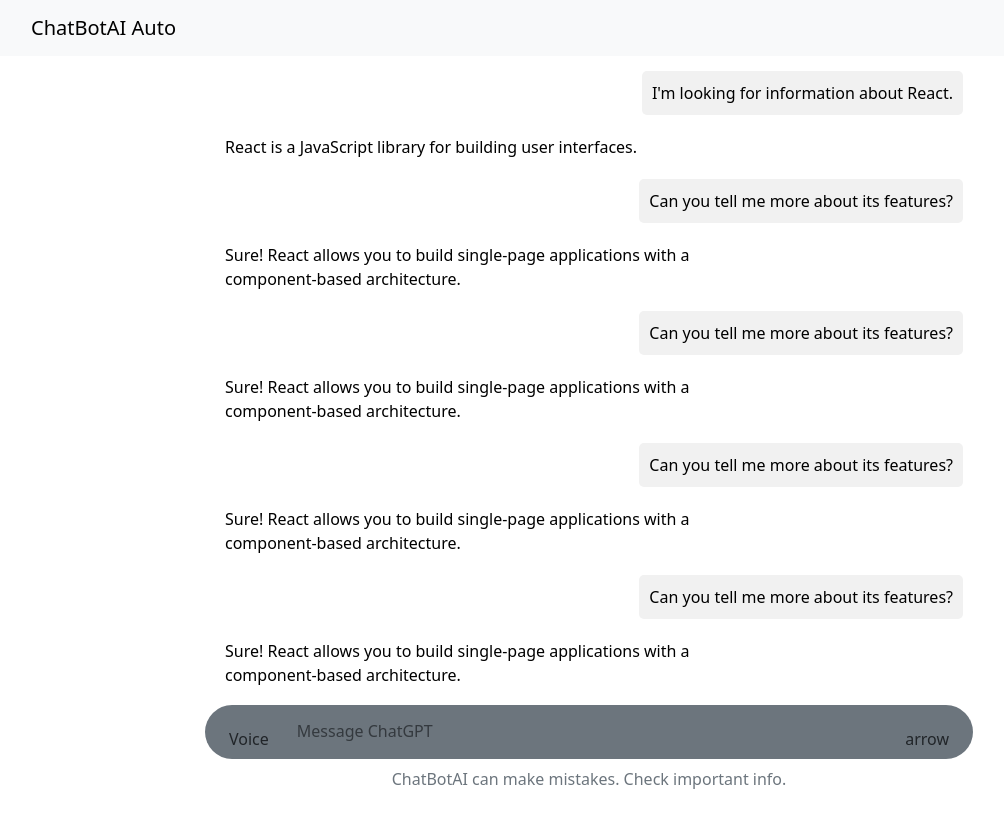
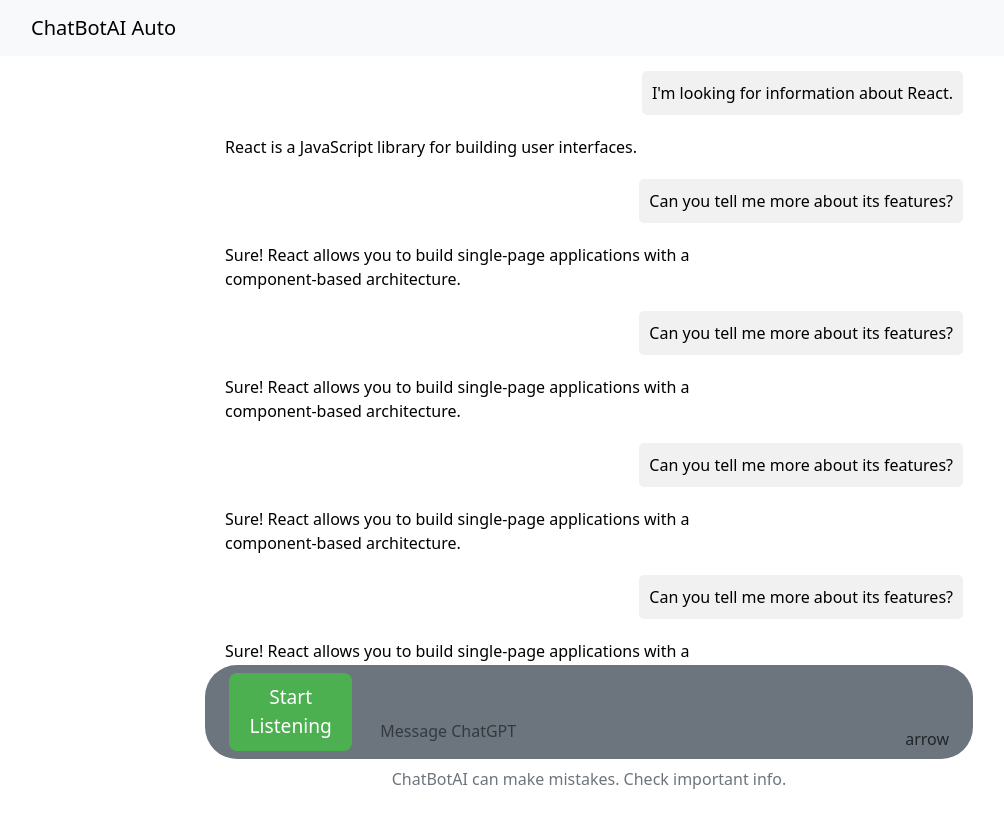
Before and after one commit to Yt-pp/ChatBotAI, a React (Vite) app: page / in a window 1280 px wide. Shown: the top 828 px of the page, without its empty margins (51-1055 px from the left). Built offline with nearby package versions, Linux system fonts and the light colour scheme.

Commit message:
add speechtotext

```diff
--- a/src/components/inputField/InputField.jsx
+++ b/src/components/inputField/InputField.jsx
@@ -1,5 +1,6 @@
 import React, { useEffect, useRef } from 'react';
 import { useState } from 'react';
+import SpeechToText from '../voice/voice';
 
 const ChatBotInput = ({ onSend }) => {
   const [text, setText] = useState('');
@@ -27,7 +28,9 @@ const ChatBotInput = ({ onSend }) => {
 
   return (
     <>
-      <div>Voice</div>
+      <div>
+        <SpeechToText setMsg={setText} onSend={handleSend} />
+      </div>
       <div
         className='d-flex align-items-center'
         style={{
--- /dev/null
+++ b/src/components/voice/voice.jsx
@@ -0,0 +1,65 @@
+import React, { useState } from 'react';
+
+// Check for SpeechRecognition support
+const SpeechRecognition =
+  window.SpeechRecognition || window.webkitSpeechRecognition;
+
+const SpeechToText = ({ setMsg, onSend }) => {
+  const [isListening, setIsListening] = useState(false);
+  const recognition = SpeechRecognition ? new SpeechRecognition() : null;
+
+  if (!recognition) {
+    return <p>Your browser does not support speech recognition.</p>;
+  }
+
+  // Set up speech recognition settings
+  recognition.continuous = false; // Stops automatically after finishing a sentence
+  recognition.interimResults = false; // Only show final results
+  recognition.lang = 'zh-CN'; // Set language to English
+
+  // Handle starting speech recognition
+  const startListening = () => {
+    setIsListening(true);
+    recognition.start();
+  };
+
+  // Handle stopping speech recognition
+  const stopListening = () => {
+    setIsListening(false);
+    recognition.stop();
+  };
+
+  // On receiving results
+  recognition.onresult = (event) => {
+    const speechResult = event.results[0][0].transcript;
+    setMsg(speechResult);
+    setIsListening(false);
+    onSend();
+  };
+
+  // Handle recognition errors
+  recognition.onerror = (event) => {
+    console.error('Speech recognition error', event.error);
+    setIsListening(false);
+  };
+
+  return (
+    <div style={{ textAlign: 'center' }}>
+      <button
+        onClick={isListening ? stopListening : startListening}
+        style={{
+          padding: '10px 20px',
+          fontSize: '1.2rem',
+          backgroundColor: isListening ? '#f44336' : '#4caf50',
+          color: '#fff',
+          border: 'none',
+          cursor: 'pointer',
+        }}
+      >
+        {isListening ? 'Stop Listening' : 'Start Listening'}
+      </button>
+    </div>
+  );
+};
+
+export default SpeechToText;
```
